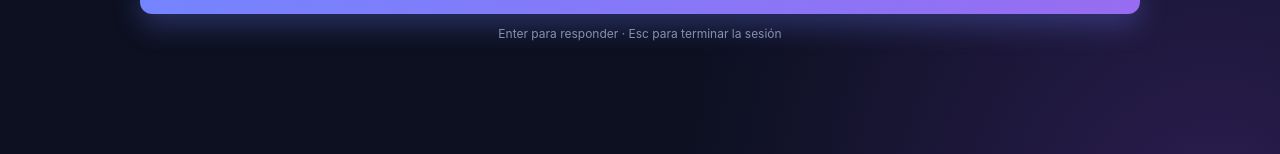
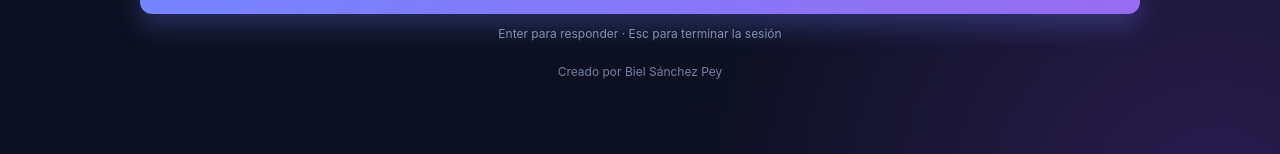
Before and after one commit to bielsape/CalculoRapido, a plain HTML site: page index.html in a window 1280 px wide. Shown: the part 542-696 px from the top of the page. Drawn offline with Linux system fonts and the light colour scheme.

Commit message:
Update index.html

```diff
--- a/index.html
+++ b/index.html
@@ -20,6 +20,7 @@ if ("serviceWorker" in navigator) {
     body { margin:0; min-height:100vh; font-family:Inter,ui-sans-serif,system-ui,-apple-system,"Segoe UI",sans-serif; color:var(--text); background:radial-gradient(circle at 14% 0%,#202a55 0,transparent 31rem),radial-gradient(circle at 95% 95%,#2b1d50 0,transparent 34rem),var(--bg); }
     button,input,select { font:inherit; } button { cursor:pointer; }
     .app { width:min(100% - 32px,1000px); margin:auto; padding:22px 0 28px; }
+    .credits { margin: 23px 0 0; color: #7481a3; text-align: center; font-size: 12px; }
     .brand { display:flex; align-items:center; gap:11px; color:#dce2ff; font-weight:800; letter-spacing:.02em; margin-bottom:18px; }
     .logo { display:grid; place-items:center; width:34px; height:34px; color:white; background:linear-gradient(135deg,var(--accent),var(--accent2)); border-radius:10px; font-size:21px; box-shadow:0 8px 24px #6979e640; }
     .screen { display:none; } .screen.active { display:block; animation:enter .3s ease; } @keyframes enter { from { opacity:0; transform:translateY(8px) } to { opacity:1; transform:none } }
@@ -66,7 +67,7 @@ if ("serviceWorker" in navigator) {
       <div class="game-grid"><div class="metric"><span>Aciertos</span><strong id="correct">0</strong></div><div class="metric"><span>Precisión</span><strong id="accuracy">—</strong></div><div class="metric"><span id="timerLabel">Tiempo</span><strong id="timer">00:00</strong></div></div>
       <div class="question-card"><div class="progress"><i id="progressFill"></i></div><div id="problem" class="problem">12 + 8</div><input id="answer" class="answer" inputmode="numeric" autocomplete="off" placeholder="Escribe tu respuesta"><div id="keypad" class="keypad" aria-label="Teclado numérico"><button class="key" data-number="1">1</button><button class="key" data-number="2">2</button><button class="key" data-number="3">3</button><button class="key" data-number="4">4</button><button class="key" data-number="5">5</button><button class="key" data-number="6">6</button><button class="key" data-number="7">7</button><button class="key" data-number="8">8</button><button class="key" data-number="9">9</button><button class="key" data-action="delete">⌫</button><button class="key" data-number="0">0</button><button class="key" data-action="clear">C</button><button class="key send" data-action="send">Enviar</button></div><p class="enter-hint">Pulsa <b>Enter</b> para continuar</p></div>
     </section>
-    <section id="resultScreen" class="screen"><div class="card results"><div class="trophy">✦</div><h1>Sesión completada</h1><p id="resultMessage" class="sub">Buen trabajo.</p><div class="result-grid"><div class="result"><span>Aciertos</span><strong id="resultCorrect">0</strong></div><div class="result"><span>Errores</span><strong id="resultErrors">0</strong></div><div class="result"><span>Precisión</span><strong id="resultAccuracy">0%</strong></div><div class="result"><span>Tiempo</span><strong id="resultTime">00:00</strong></div></div><button id="againButton" class="again">Jugar otra vez</button></div></section>
+    <section id="resultScreen" class="screen"><div class="card results"><div class="trophy">✦</div><h1>Sesión completada</h1><p id="resultMessage" class="sub">Buen trabajo.</p><div class="result-grid"><div class="result"><span>Aciertos</span><strong id="resultCorrect">0</strong></div><div class="result"><span>Errores</span><strong id="resultErrors">0</strong></div><div class="result"><span>Precisión</span><strong id="resultAccuracy">0%</strong></div><div class="result"><span>Tiempo</span><strong id="resultTime">00:00</strong></div></div><button id="againButton" class="again">Jugar otra vez</button></div></section> <footer class="credits">Creado por Biel Sánchez Pey</footer>
   </main>
   <script>
     const $ = id => document.getElementById(id);
```
